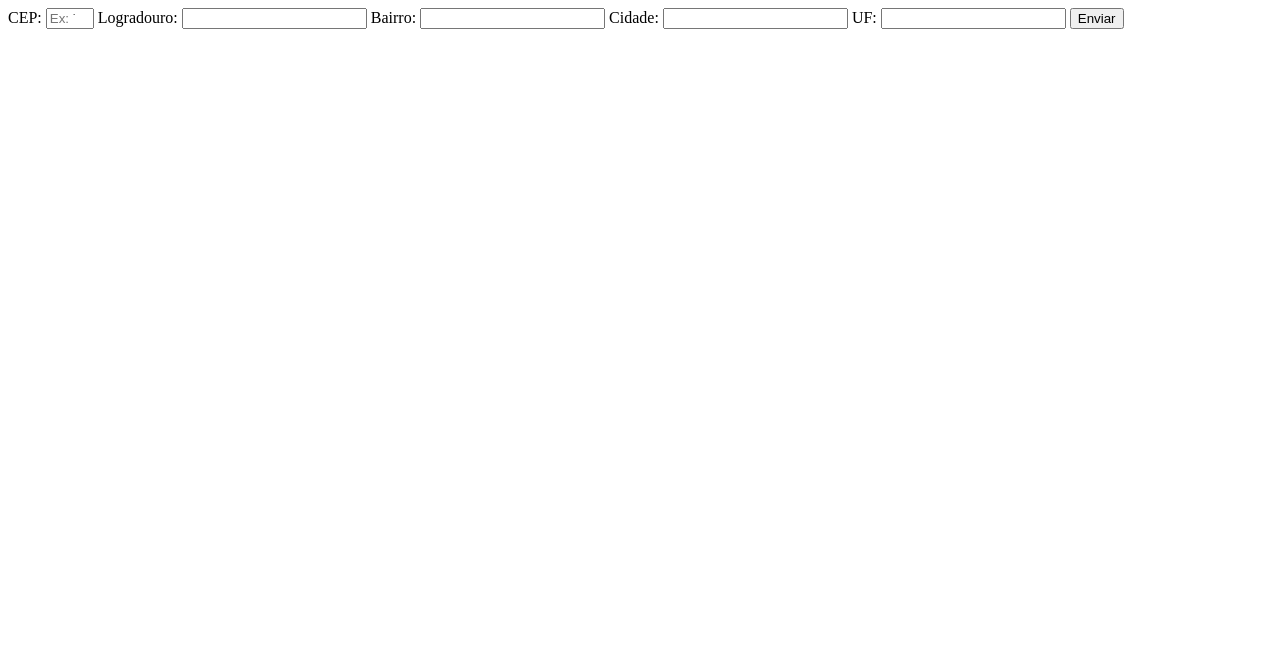
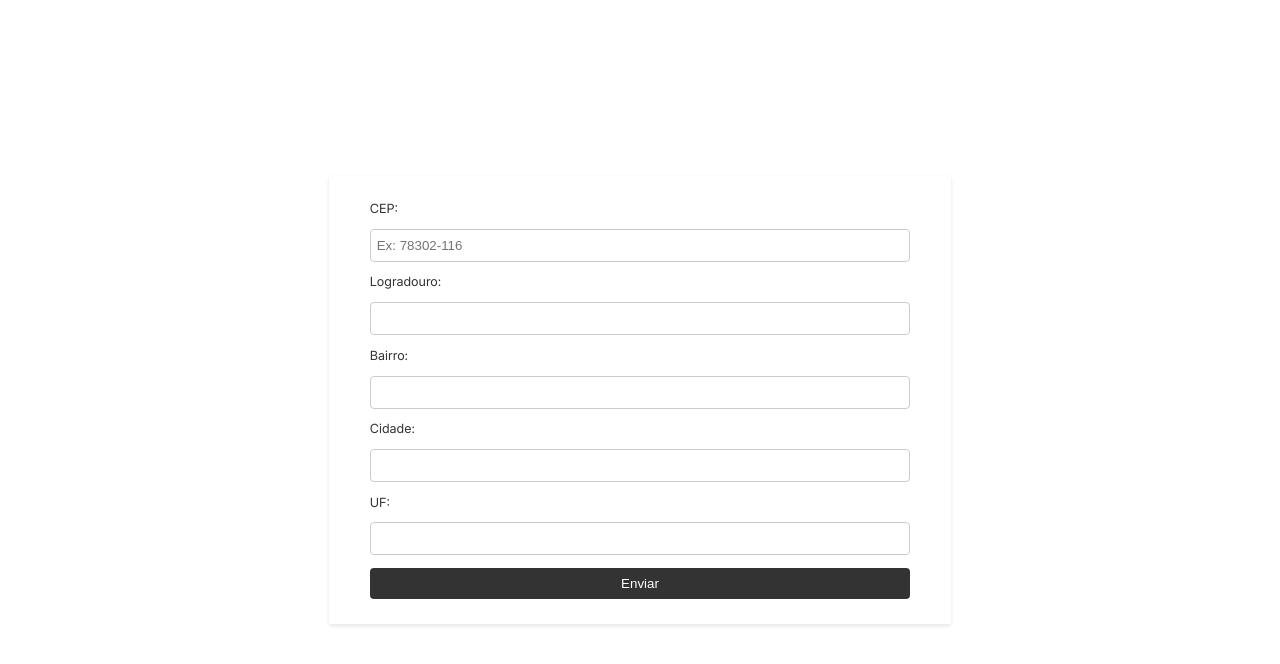
Before and after one commit to Cayuaz/form-cep, a plain HTML site: page index.html in a window 1280 px wide. Drawn offline with Linux system fonts and the light colour scheme.

Commit message:
feat: create the global styles for the application

```diff
--- a/index.html
+++ b/index.html
@@ -4,13 +4,14 @@
     <meta charset="UTF-8">
     <meta name="viewport" content="width=device-width, initial-scale=1.0">
     <title>Formulário de CEP</title>
+    <link rel="stylesheet" href="styles.css">
 </head>
 <body>
-    <main>
-        <div>
+    <main class="limit-section">
+        <div class="form-container">
             <form id="form">
                 <label for="cep">CEP:</label>
-                <input id="cep" type="number" min="9" max="9" placeholder="Ex: 78302-116">
+                <input id="cep" type="text" inputmode="numeric" placeholder="Ex: 78302-116" minlength="9" maxlength="9" required>
 
                 <label for="street">Logradouro:</label>
                 <input id="street" type="text">
@@ -26,6 +27,11 @@
 
                 <button type="submit">Enviar</button>
             </form>
+
+            <div class="error-container">
+                <p>CEP inexistente</p>
+                <button type="button">Fechar</button>
+            </div>
         </div>
     </main>
 </body>
--- a/styles.css
+++ b/styles.css
@@ -0,0 +1,134 @@
+*, *::before, *::after {
+    box-sizing: border-box;
+    margin: 0;
+    padding: 0;
+}
+
+/* input[type="number"]::-webkit-inner-spin-button,
+input[type="number"]::-webkit-outer-spin-button {
+  -webkit-appearance: none;
+  margin: 0;
+} */
+
+html {
+    font-size: 62.5%;
+}
+
+@font-face {
+    font-family: 'Inter';
+    src: url(./assets/fonts/Inter18pt-Regular.woff2) format('woff2'),
+         url(./assets/fonts/Inter18pt-Regular.woff) format('woff');
+    font-style: normal;
+}
+
+body {
+    color: #333;
+    font-family: 'Inter', sans-serif;
+    background-color: #ffffff;
+    height: 100vh;
+    display: flex;
+    flex-direction: column;
+    justify-content: center;
+    align-items: center;
+    justify-content: center;
+}
+
+form {
+    width: 90%;
+    display: flex;
+    flex-direction: column;
+    justify-content: center;
+    justify-items: center;
+    margin-inline: auto;
+    padding-inline: 1rem;
+    gap: clamp(1rem, 0.6vw + 0.5rem, 2rem);
+    font-size: clamp(1.2rem, 0.6vw + 0.5rem, 1.8rem);
+}
+
+form input {
+    padding-block: clamp(0.6rem, 0.5vw + 0.2rem, 0.8rem);
+    padding-inline-start: 0.6rem;
+    border-radius: 0.4rem;
+    border: 1px solid #ccc;
+
+}
+
+form button {
+    padding-block: clamp(0.6rem, 0.5vw + 0.2rem, 0.8rem);
+    background-color: #333;
+    border: none;
+    color: #fff;
+    cursor: pointer;
+    transition: background-color 0.3s ease;
+    border-radius: 0.4rem;
+}
+
+form button:hover, .error-container button:hover {
+    background-color: #555;
+}
+
+.limit-section {
+    max-width: 768px;
+    width: 100%;
+    margin-inline: auto;
+    margin-block: 4rem;
+    padding-inline: 1.5rem;
+    display: flex;
+    flex-direction: column;
+    align-items: center;
+}
+
+.form-container {
+    width: 90%;
+    box-shadow: 0 2px 4px rgba(0, 0, 0, 0.1);
+    padding-block: 2.5rem;
+    position: relative;
+}
+
+.error-container {
+    position: absolute;
+    top: 50%;
+    left: 50%;
+    transform: translate(-50%, -50%);
+    font-size: clamp(1.2rem, 0.6vw + 0.5rem, 1.8rem);
+    display: flex;
+    flex-direction: column;
+    align-items: center;
+    justify-content: center;
+    gap: 1.5rem;
+    width: 50%;
+    margin-inline: auto;
+    padding: 1.5rem;
+    box-shadow: 0 2px 4px rgba(0, 0, 0, 0.1);
+    background-color: #ffffff;
+    font-size: clamp(1.4rem, 0.6vw + 0.5rem, 1.8rem);
+    border-radius: 0.4rem;
+    text-align: center;
+    display: none;
+}
+
+.error-container button {
+    padding-block: clamp(0.6rem, 0.5vw + 0.2rem, 0.8rem);
+    background-color: #333;
+    border: none;
+    color: #fff;
+    cursor: pointer;
+    transition: background-color 0.3s ease;
+    border-radius: 0.4rem;
+    width: 50%;
+}
+
+div .display-error-container {
+    display: flex;
+}
+
+@media screen and (min-width: 769px) {
+
+    .limit-section  {
+        max-width: 1068px;
+    }
+
+    .form-container {
+        width: 60%;
+    }
+}
```
